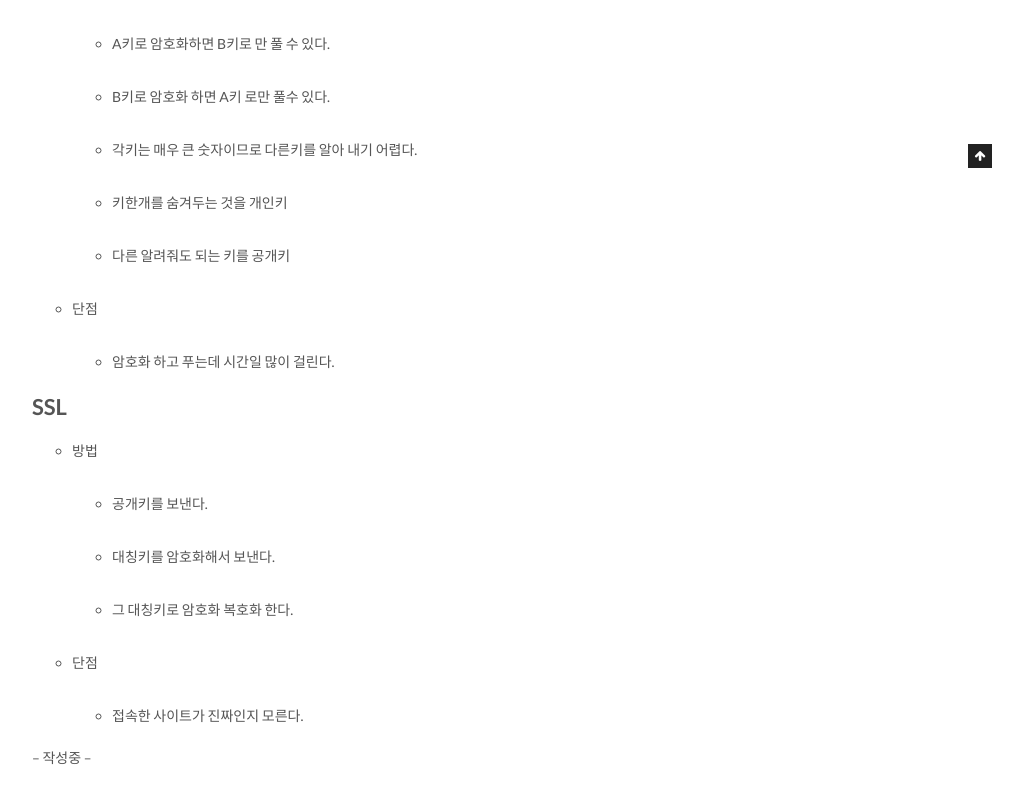
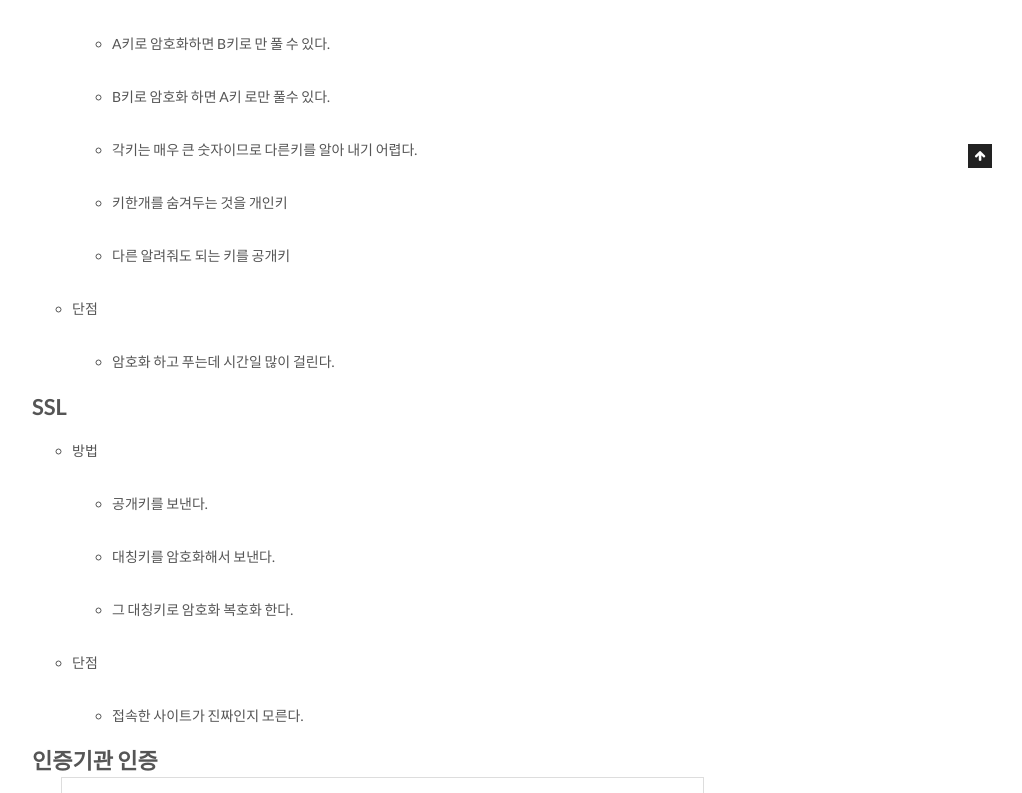
Before and after one commit to kwakkwakkwak/kwakkwakkwak.github.io, a Jekyll site: the page built from _posts/2017-11-24-[Security]웹환경정보보안.md, in a window 1280 px wide, cut to the strip 832-1625 px from the top of the page. Shown: the whole strip, without its empty margins (258-1280 px from the left). Built offline with Jekyll 4.4.1, drawn with Linux system fonts in a browser that asks for light colours; comment, search, counter and statistics services are not loaded.

Commit message:
정보보안 update

```diff
--- a/_posts/2017-11-24-[보안]웹환경정보보안.md
+++ b/_posts/2017-11-24-[Security]웹환경정보보안.md
@@ -45,4 +45,6 @@
 
     * 접속한 사이트가 진짜인지 모른다.
 
--- 작성중 --
+# 인증기관 인증
+
+![인증기관](/assets/images/[security]/1.png)
```
Also changed, not shown: _posts/2017-11-23-[Node][Spring]Conn.md (+1 -1 lines), assets/images/[security]/1.png (added).
